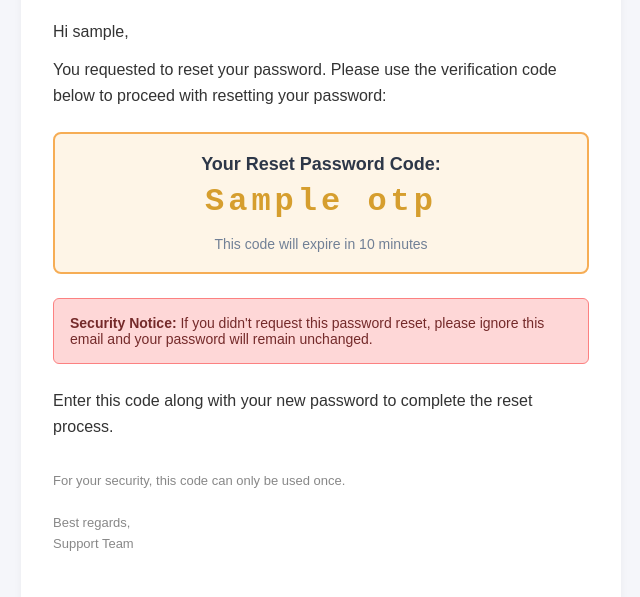
After one commit to robifirmnsyah/backend-magnasight-fastapi, a Python web app: template templates/reset_password_email.html in a window 1280 px wide. The commit adds this page. Shown: the part 459-1056 px from the top of the page, without its empty margins (319-959 px from the left). Run offline with Jinja, Linux system fonts and the light colour scheme; the template is opened without the code that fills it: most values are stand-ins (such as "Sample title", 1, 10 or a date in 2020).

Commit message:
feat: implement HTML email templates for verification and password reset processes

```diff
--- /dev/null
+++ b/templates/reset_password_email.html
@@ -0,0 +1,137 @@
+<!-- filepath: /Users/robifirmansyah/Documents/backend-magnasight-fastapi/templates/reset_password_email.html -->
+<!DOCTYPE html>
+<html>
+<head>
+  <meta charset="UTF-8">
+  <meta name="viewport" content="width=device-width, initial-scale=1.0">
+  <title>Reset Password - Support Ticket System</title>
+  <style>
+    body, table, td, p, h1, h2, h3 {
+      font-family: Arial, Helvetica, sans-serif;
+      font-size: 14px;
+      color: #333333;
+    }
+    body {
+      background-color: #f5f6fa;
+      margin: 0;
+      padding: 24px;
+      -webkit-font-smoothing: antialiased;
+      -moz-osx-font-smoothing: grayscale;
+    }
+    .container {
+      max-width: 600px;
+      margin: auto;
+      background-color: #ffffff;
+      border-radius: 10px;
+      box-shadow: 0 2px 8px rgba(0,0,0,0.05);
+      overflow: hidden;
+    }
+    .header {
+      padding: 32px 32px 0 32px;
+    }
+    .content {
+      padding: 24px 32px 32px 32px;
+    }
+    .greeting {
+      font-size: 16px;
+      margin-top: 0;
+      margin-bottom: 16px;
+      color: #333;
+    }
+    .message {
+      font-size: 16px;
+      line-height: 1.6;
+      margin-top: 0;
+      margin-bottom: 16px;
+      color: #333;
+    }
+    .otp-code {
+      background: #fef5e7;
+      border: 2px solid #f6ad55;
+      border-radius: 8px;
+      padding: 20px;
+      text-align: center;
+      margin: 24px 0;
+    }
+    .otp-text {
+      font-size: 18px;
+      font-weight: bold;
+      color: #2d3748;
+      margin-bottom: 8px;
+    }
+    .otp-number {
+      font-size: 32px;
+      font-weight: bold;
+      color: #d69e2e;
+      letter-spacing: 4px;
+      font-family: 'Courier New', monospace;
+    }
+    .expiry-note {
+      font-size: 14px;
+      color: #718096;
+      margin-top: 16px;
+    }
+    .warning-message {
+      background: #fed7d7;
+      border: 1px solid #fc8181;
+      border-radius: 6px;
+      padding: 16px;
+      margin: 24px 0;
+      color: #742a2a;
+      font-size: 14px;
+    }
+    .closing-message {
+      margin-top: 32px;
+      color: #888;
+      font-size: 13px;
+      line-height: 1.6;
+    }
+    @media screen and (max-width: 600px) {
+      body { padding: 0; }
+      .container { width: 100% !important; margin: 0 auto !important; border-radius: 0 !important; box-shadow: none !important; }
+      .header { padding: 20px 20px 0 20px !important; }
+      .content { padding: 20px !important; }
+      .greeting, .message, .closing-message { font-size: 14px !important; }
+      .otp-number { font-size: 28px !important; }
+      .closing-message { margin-top: 30px !important; }
+    }
+  </style>
+</head>
+<body style="font-family: Arial, sans-serif; background: #f5f6fa; padding: 24px;">
+  <div class="container">
+    <div class="header">
+      <img src="https://storage.googleapis.com/magnasight-attachment/banner.png" alt="Support Ticket System Header" style="width: 100%; height: auto; display: block;" />
+    </div>
+    <div class="content">
+      <p class="greeting">Hi {{ user_name }},</p>
+      <p class="message">
+        You requested to reset your password. Please use the verification code below to proceed with resetting your password:
+      </p>
+
+      <div class="otp-code">
+        <div class="otp-text">Your Reset Password Code:</div>
+        <div class="otp-number">{{ otp }}</div>
+        <div class="expiry-note">This code will expire in 10 minutes</div>
+      </div>
+
+      <div class="warning-message">
+        <strong>Security Notice:</strong> If you didn't request this password reset, please ignore this email and your password will remain unchanged.
+      </div>
+
+      <p class="message">
+        Enter this code along with your new password to complete the reset process.
+      </p>
+
+      <p class="closing-message">
+        For your security, this code can only be used once.<br><br>
+        Best regards,<br>
+        Support Team
+      </p>
+    </div>
+
+    <div class="footer">
+      <img src="https://storage.googleapis.com/magnasight-attachment/banner.png" alt="Support Ticket System Footer" style="width: 100%; height: auto; display: block;" />
+    </div>
+  </div>
+</body>
+</html>
```
Also changed, not shown: routes/users.py (+40 -6 lines), templates/ticket_close_email.html (+6 -7 lines), templates/ticket_email.html (+5 -8 lines), templates/verification_email.html (added, +124 -0 lines).
